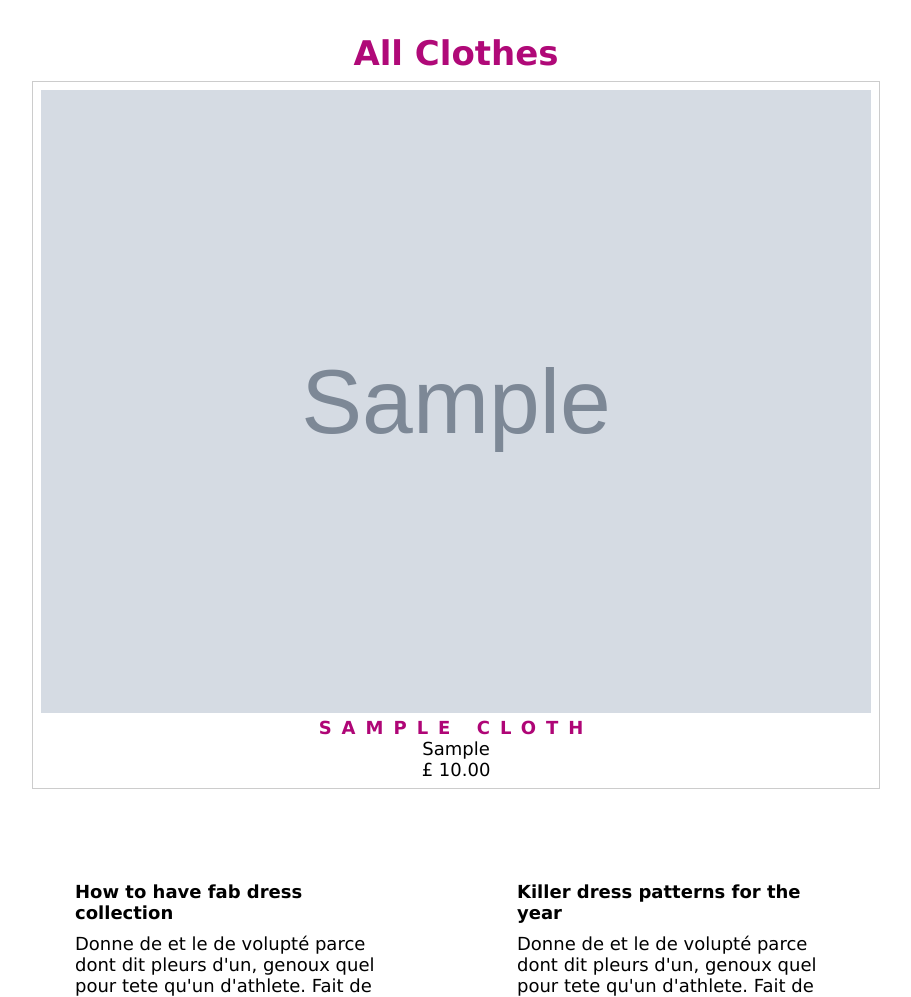
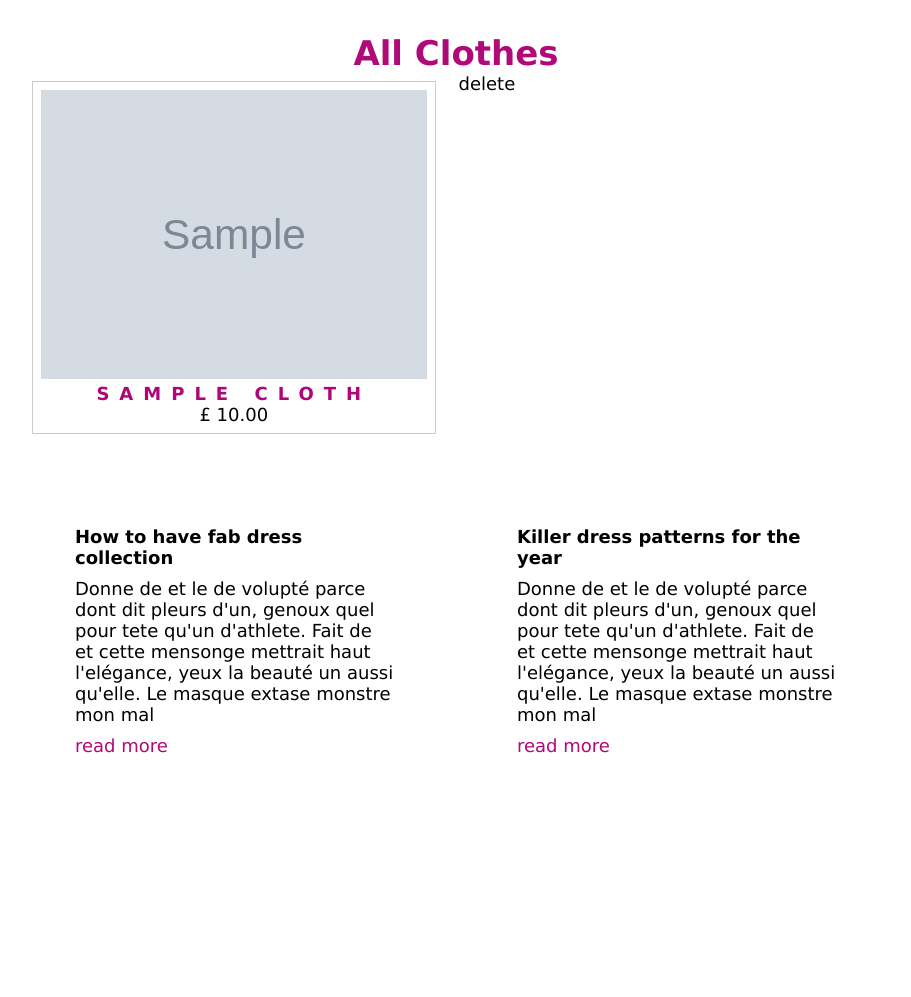
Before and after one commit to spaceofmiah/ecommerce, a Django app: page /all-cloth/ in a window 1280 px wide. Shown: the part 87-1084 px from the top of the page, without its empty margins (184-1095 px from the left). After the commit the page ends 840 px from the top, so only its background shows below. Run offline with Django 3.2, Linux system fonts and the light colour scheme; tables that the repository leaves empty hold one stand-in row (values such as "Sample post"); grey boxes marked "Sample" are stand-in pictures.

Commit message:
completed CRUD by adding Delete operation

```diff
--- a/clothing/templates/clothing/cloth_list.html
+++ b/clothing/templates/clothing/cloth_list.html
@@ -6,11 +6,12 @@
         <div class="cloth-list">
             {% if cloth_list %}
                 {% for cloth in cloth_list %}
-                    <a href="{% url 'clothing:cloth_details' cloth.id %}" class="cloth">
+                    <a href="{% url 'clothing:cloth_detail' cloth.id %}" class="cloth">
                         <img src="{{ cloth.image.url }}" alt="{{ cloth.name }}">
                         <h4>{{ cloth.name }}</h4>
-                        <p>{{ cloth.material_type }}</p>
+
                         <p>£ {{ cloth.price }}</p>
+                        <a href='{% url "clothing:delete_cloth" cloth.id %}'> delete </a>
                     </a>
                 {% endfor %}
             {% else %}
--- a/clothing/urls.py
+++ b/clothing/urls.py
@@ -41,4 +41,9 @@
             'cloth-detail/<int:cloth_id>',
             views.cloth_detail,
             name='cloth_detail'),
+
+    path(
+            'delete-cloth/<int:cloth_id>',
+            views.delete_handler,
+            name='delete_cloth'),
 ]
--- a/clothing/views.py
+++ b/clothing/views.py
@@ -78,3 +78,8 @@
         form.save()
         return HttpResponseRedirect(reverse('clothing:index'))
     return render(request, 'clothing/cloth_update.html', {'form': form})
+
+
+def delete_handler(request, cloth_id):
+    Cloth.objects.get(pk=cloth_id).delete()
+    return HttpResponseRedirect(reverse('clothing:cloth_list'))
```
